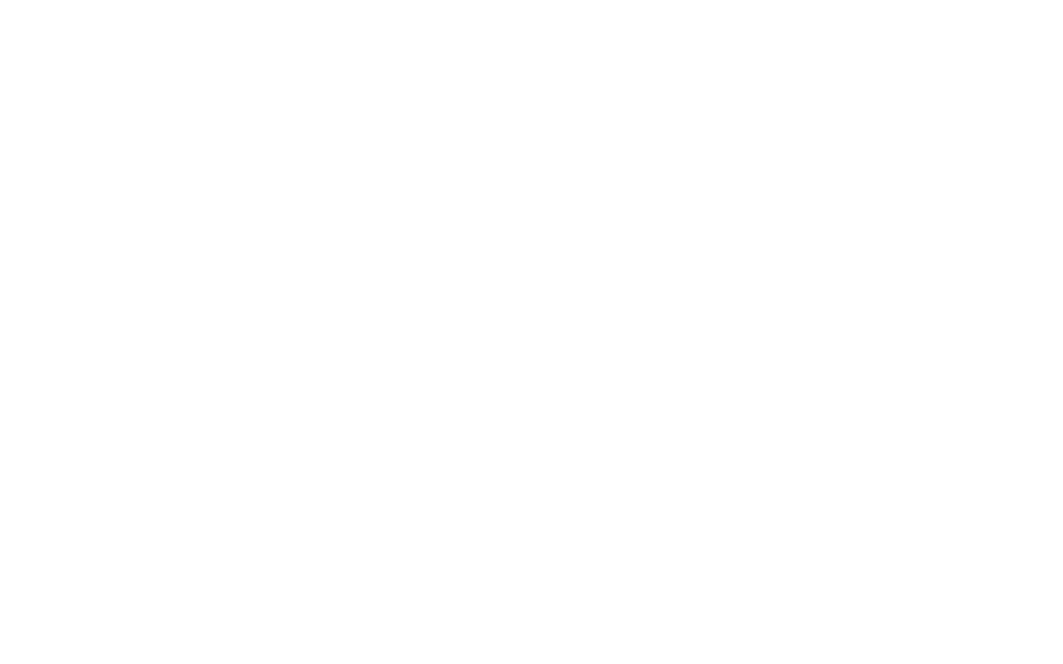
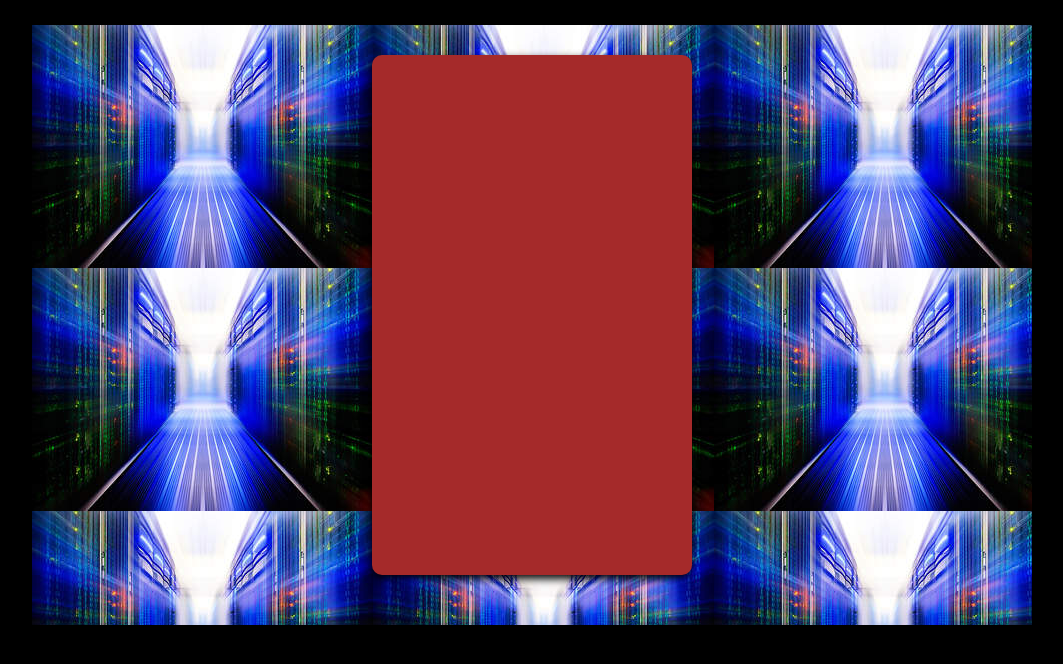
Before and after one commit to Bukirwa99/calculator, a plain HTML site: page index.html in a window 1280 px wide. Shown: the whole page, without its empty margins (108-1171 px from the left). Drawn offline with Linux system fonts and the light colour scheme; files whose address does not match are found by name.

Commit message:
creation

```diff
--- a/index.html
+++ b/index.html
@@ -3,9 +3,31 @@
 <head>
     <meta charset="UTF-8">
     <meta name="viewport" content="width=g, initial-scale=1.0">
-    <title>Document</title>
+    <link rel="stylesheet"type="text/css"href="nine.css"/>
+        <title>my calculator</title>
 </head>
 <body>
+    <div id="container">
+        <div id="calculator">
+            <div id="result">
 
+            </div>
+            <div id="history">
+                <p id="history-value"></p>
+            </div>
+            <div id="output">
+                <p id="output-value"></p>
+            </div>
+
+            <div id="keyboard">
+
+            </div>
+            </div>
+        </div>
+
+    <script scr="my.js">
+
+
+    </script>
 </body>
 </html>
--- a/nine.css
+++ b/nine.css
@@ -0,0 +1,20 @@
+body{
+    font-family: Arial, Helvetica, sans-serif;
+    background-color: black;
+}
+#container{
+    width: 1000px;
+    height: 600px;
+    background-image: url(D:\calc\is.jpg);
+    margin: 25px auto;
+}
+#calculator{
+    width: 320px;
+    height: 520px;
+    background-color: brown;
+    margin: 0 auto;
+    border-radius: 10px;
+    top: 30px;
+    position: relative;
+    box-shadow:0 4px 8px 0 ;
+}
```
Also changed, not shown: is.jpg (added).
